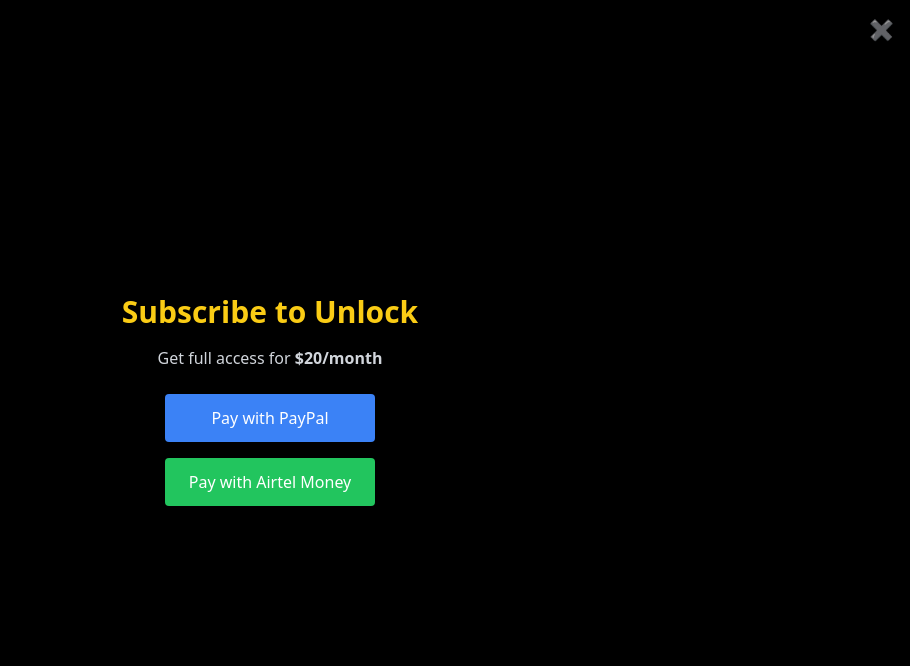
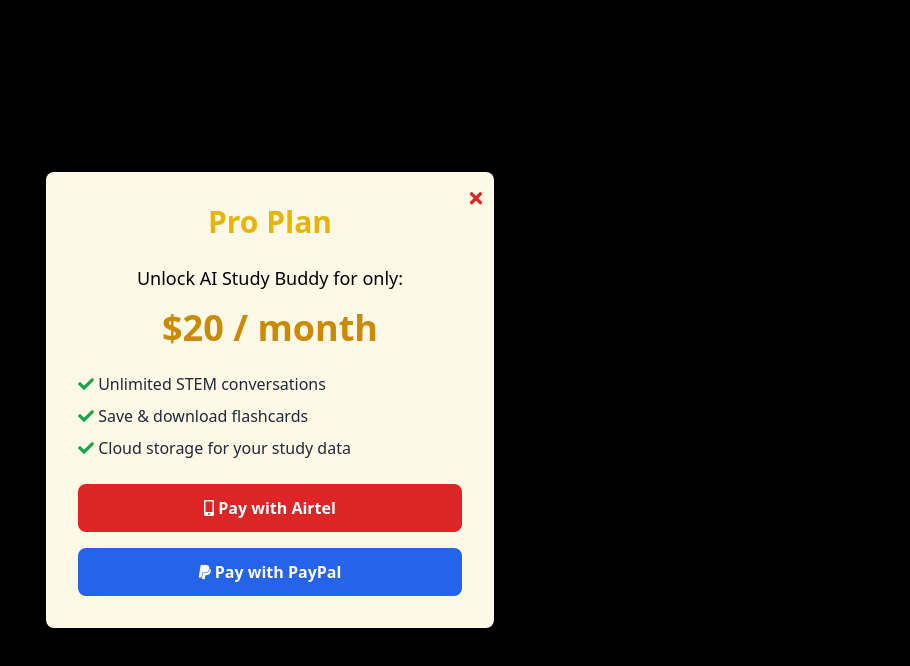
Before and after one commit to burk2/study_buddy_-ai, a plain HTML site: page subscription.html in a window 1280 px wide. Shown: the whole page, without its empty margins (370-1280 px from the left). Drawn offline with nearby package versions, Linux system fonts and the light colour scheme; a script that the page names is missing.

Commit message:
Update subscription.html

```diff
--- a/subscription.html
+++ b/subscription.html
@@ -3,19 +3,62 @@
 <head>
   <meta charset="UTF-8" />
   <meta name="viewport" content="width=device-width, initial-scale=1.0" />
-  <title>Subscription | Study Buddy</title>
-  <link rel="stylesheet" href="style.css" />
+  <title>Subscribe | AI Study Buddy</title>
   <script src="https://cdn.tailwindcss.com"></script>
+  <link rel="stylesheet" href="https://cdnjs.cloudflare.com/ajax/libs/font-awesome/5.15.3/css/all.min.css" />
 </head>
-<body class="bg-black text-yellow-400 flex flex-col items-center justify-center h-screen">
-  <button onclick="window.location.href='dashboard.html'" class="absolute top-4 right-4 text-xl">✖</button>
+<body class="bg-black text-yellow-400 flex items-center justify-center min-h-screen font-sans">
 
-  <h2 class="text-3xl font-bold mb-4">Subscribe to Unlock</h2>
-  <p class="mb-6 text-gray-300">Get full access for <span class="font-bold">$20/month</span></p>
+  <!-- Subscription Card -->
+  <div class="bg-[#fef9e7] text-black rounded-lg shadow-lg p-8 w-full max-w-md relative">
 
-  <div class="flex flex-col gap-4">
-    <button class="bg-blue-500 text-white px-6 py-3 rounded">Pay with PayPal</button>
-    <button class="bg-green-500 text-white px-6 py-3 rounded">Pay with Airtel Money</button>
+    <!-- Exit button -->
+    <button onclick="window.location.href='dashboard.html'"
+      class="absolute top-3 right-3 text-red-600 text-lg">
+      <i class="fas fa-times"></i>
+    </button>
+
+    <h1 class="text-3xl font-bold text-center text-yellow-500 mb-6">Pro Plan</h1>
+    <p class="text-center text-lg mb-4">Unlock AI Study Buddy for only:</p>
+    <p class="text-center text-4xl font-bold text-yellow-600 mb-6">$20 / month</p>
+
+    <!-- Benefits -->
+    <ul class="mb-6 space-y-2 text-gray-800">
+      <li><i class="fas fa-check text-green-600"></i> Unlimited STEM conversations</li>
+      <li><i class="fas fa-check text-green-600"></i> Save & download flashcards</li>
+      <li><i class="fas fa-check text-green-600"></i> Cloud storage for your study data</li>
+    </ul>
+
+    <!-- Payment Buttons -->
+    <div class="flex flex-col space-y-4">
+      <button id="airtelPay" class="bg-red-600 text-white py-3 rounded-lg font-bold hover:bg-red-700 transition">
+        <i class="fas fa-mobile-alt"></i> Pay with Airtel
+      </button>
+      <button id="paypalPay" class="bg-blue-600 text-white py-3 rounded-lg font-bold hover:bg-blue-700 transition">
+        <i class="fab fa-paypal"></i> Pay with PayPal
+      </button>
+    </div>
   </div>
+
+  <!-- Script -->
+  <script type="module">
+    import { activateSubscription } from "./subscription.js";
+
+    const airtelBtn = document.getElementById("airtelPay");
+    if (airtelBtn) {
+      airtelBtn.addEventListener("click", async () => {
+        await activateSubscription("Airtel");
+        window.location.href = "dashboard.html";
+      });
+    }
+
+    const paypalBtn = document.getElementById("paypalPay");
+    if (paypalBtn) {
+      paypalBtn.addEventListener("click", async () => {
+        await activateSubscription("PayPal");
+        window.location.href = "dashboard.html";
+      });
+    }
+  </script>
 </body>
 </html>
```
